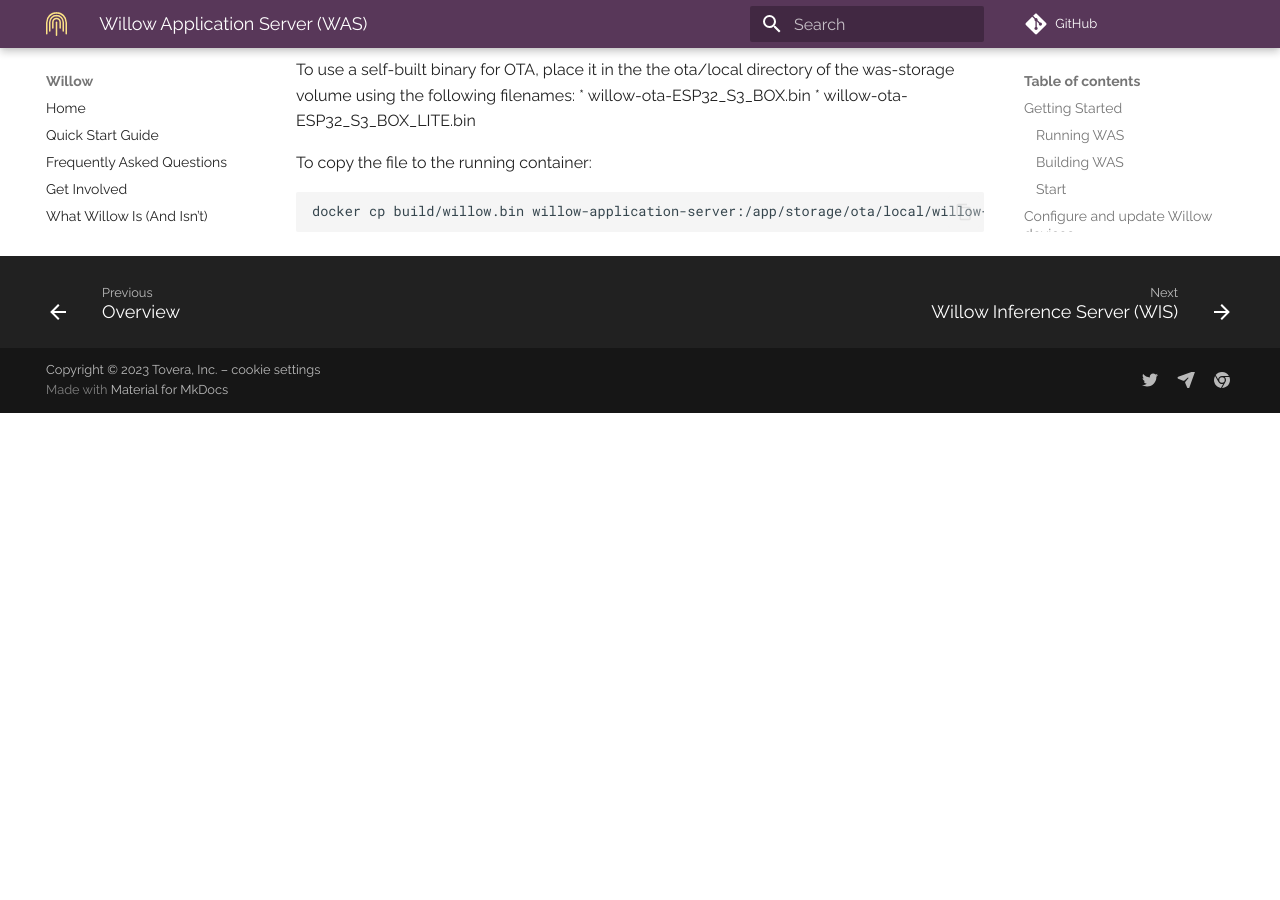
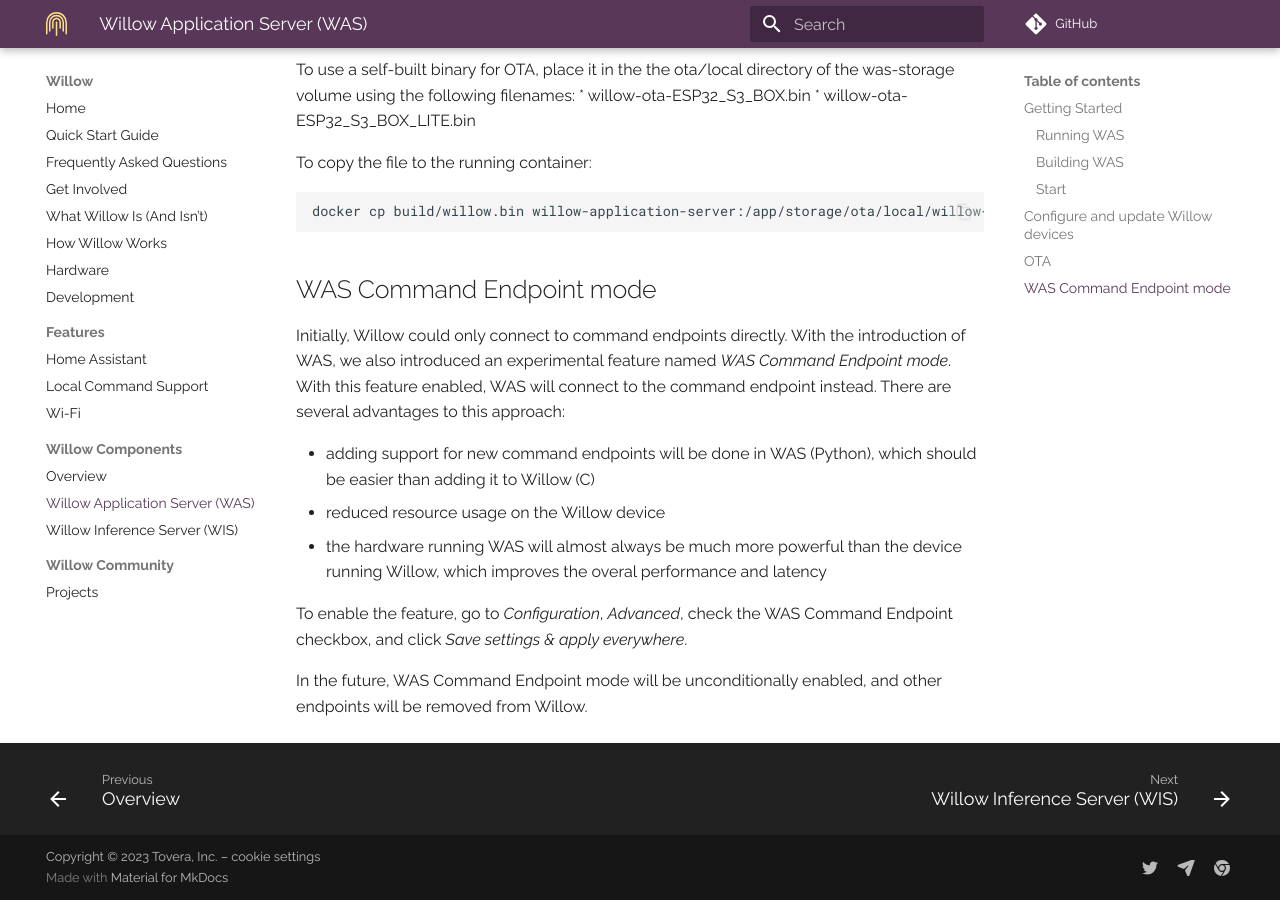
Before and after one commit to toverainc/willow-docs, an MkDocs documentation site: the page built from docs/components/willow-application-server.md, in a window 1280 px wide and 900 px high, scrolled down 1197 px. Built offline with MkDocs 1.6.1 and Material for MkDocs 9.7.7, drawn with Linux system fonts in a browser that asks for light colours; comment, search, counter and statistics services are not loaded; before the commit the page ends 1610 px from its top, so only the background shows below that.

Commit message:
WAS: add command endpoint mode

````diff
--- a/docs/components/willow-application-server.md
+++ b/docs/components/willow-application-server.md
@@ -45,3 +45,15 @@ To copy the file to the running container:
 ```
 docker cp build/willow.bin willow-application-server:/app/storage/ota/local/willow-ota-ESP32_S3_BOX.bin
 ```
+
+## WAS Command Endpoint mode
+
+Initially, Willow could only connect to command endpoints directly. With the introduction of WAS, we also introduced an experimental feature named _WAS Command Endpoint mode_. With this feature enabled, WAS will connect to the command endpoint instead. There are several advantages to this approach:
+
+* adding support for new command endpoints will be done in WAS (Python), which should be easier than adding it to Willow (C)
+* reduced resource usage on the Willow device
+* the hardware running WAS will almost always be much more powerful than the device running Willow, which improves the overal performance and latency
+
+To enable the feature, go to _Configuration_, _Advanced_, check the WAS Command Endpoint checkbox, and click _Save settings & apply everywhere_.
+
+In the future, WAS Command Endpoint mode will be unconditionally enabled, and other endpoints will be removed from Willow.
````
